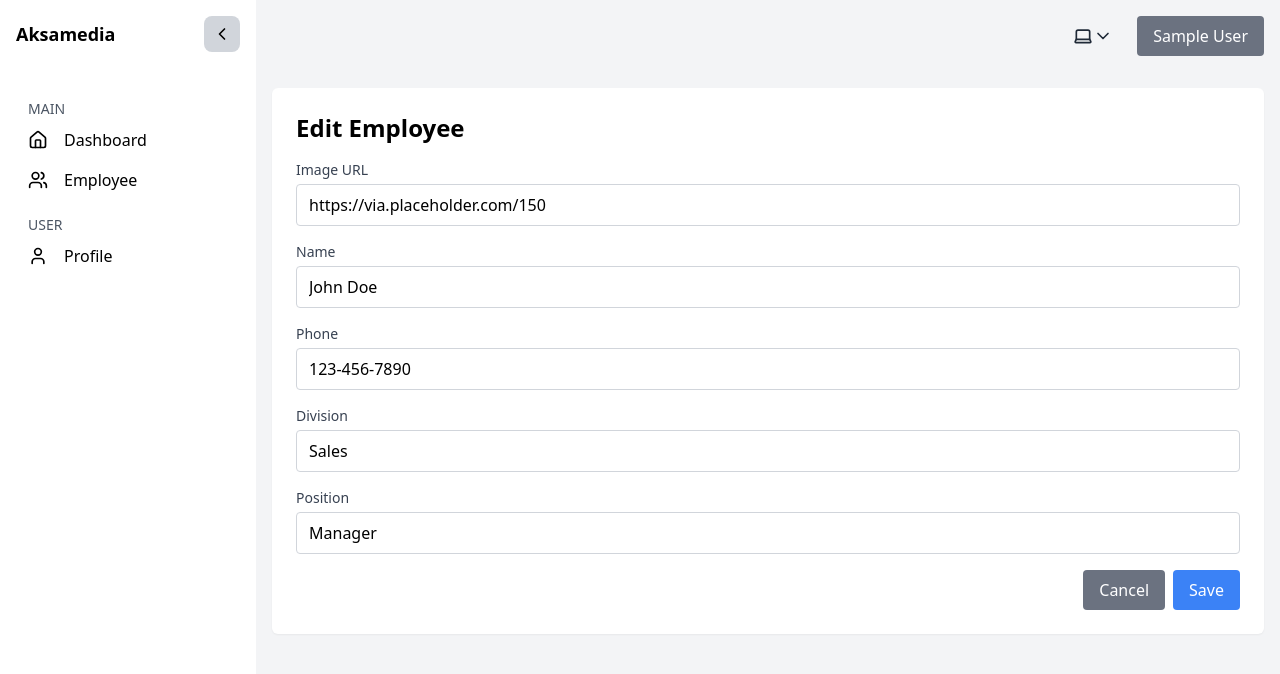
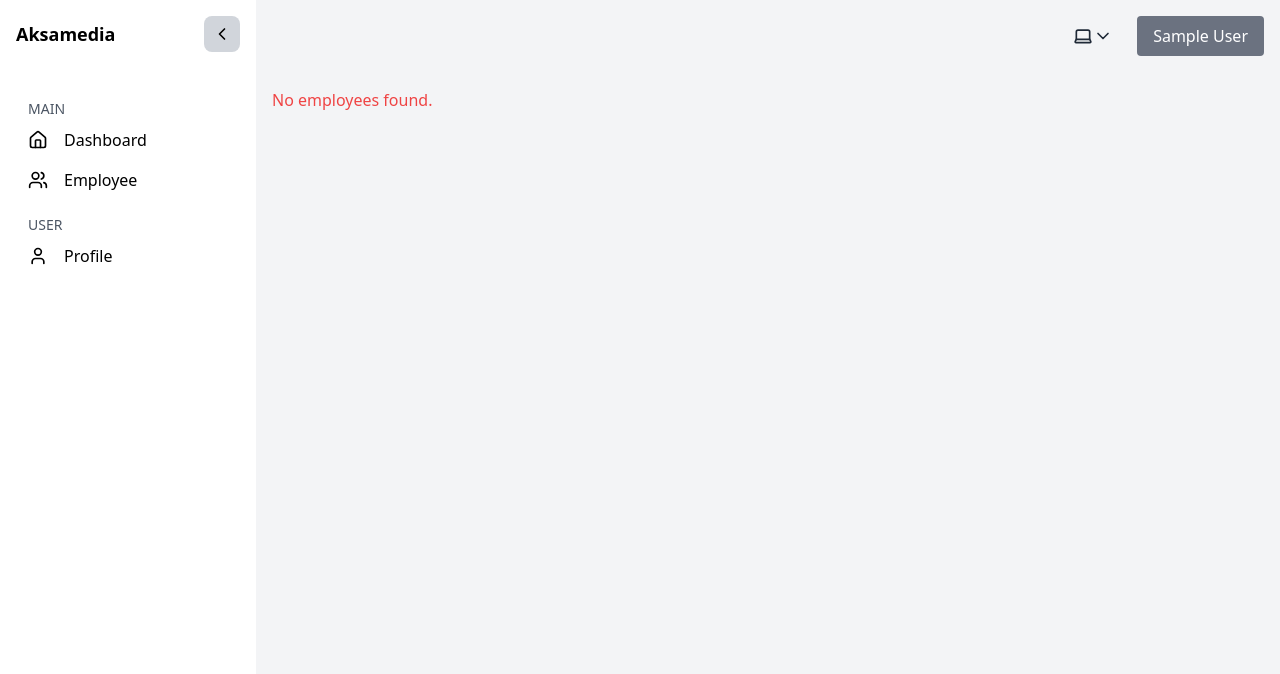
Before and after one commit to Alvalens/aksamedia-frontend, a React (Vite) app: page /employees/1/edit in a window 1280 px wide. Shown: the top 674 px of the page. Built offline with nearby package versions, Linux system fonts and the light colour scheme; sample sign-in values are in the browser's storage.

Commit message:
feat: implement local storage for employee management; add functionality to save and retrieve employee data

```diff
--- a/src/pages/employee/Create.tsx
+++ b/src/pages/employee/Create.tsx
@@ -35,6 +35,15 @@ const Create: React.FC = () => {
 			id: Math.random().toString(36).substr(2, 9),
 			...formData,
 		};
+
+		// Get existing employees from local storage
+		const existingEmployees = JSON.parse(localStorage.getItem('employees') || '[]');
+
+		// Add the new employee to the list
+		const updatedEmployees = [...existingEmployees, newEmployee];
+
+		// Save the updated list to local storage
+		localStorage.setItem('employees', JSON.stringify(updatedEmployees));
 
 		console.log('New Employee:', newEmployee);
 		alert('Employee created successfully!');
--- a/src/pages/employee/Edit.tsx
+++ b/src/pages/employee/Edit.tsx
@@ -9,26 +9,19 @@ const Edit: React.FC = () => {
   const [employee, setEmployee] = useState<Employee | null>(null);
   const [error, setError] = useState<string | null>(null);
 
-
   useEffect(() => {
-    const fetchEmployee = async () => {
-      // Replace this with API call to fetch employee by ID
-      const mockEmployeeData: Employee = {
-        id: '1',
-        image: 'https://via.placeholder.com/150',
-        name: 'John Doe',
-        phone: '123-456-7890',
-        division: 'Sales',
-        position: 'Manager',
-      };
-      if (id === mockEmployeeData.id) {
-        setEmployee(mockEmployeeData);
+    const storedEmployees = localStorage.getItem('employees');
+    if (storedEmployees) {
+      const employees: Employee[] = JSON.parse(storedEmployees);
+      const employeeToEdit = employees.find((emp) => emp.id === id);
+      if (employeeToEdit) {
+        setEmployee(employeeToEdit);
       } else {
         setError('Employee not found.');
       }
-    };
-
-    fetchEmployee();
+    } else {
+      setError('No employees found.');
+    }
   }, [id]);
 
   const handleChange = (e: React.ChangeEvent<HTMLInputElement | HTMLSelectElement>) => {
@@ -48,6 +41,15 @@ const Edit: React.FC = () => {
         return;
       }
 
+      const storedEmployees = localStorage.getItem('employees');
+      if (storedEmployees) {
+        const employees: Employee[] = JSON.parse(storedEmployees);
+        const updatedEmployees = employees.map((emp) =>
+          emp.id === employee.id ? employee : emp
+        );
+        localStorage.setItem('employees', JSON.stringify(updatedEmployees));
+      }
+
       console.log('Updated Employee:', employee);
       alert('Employee updated successfully!');
       navigate('/employees');
@@ -63,13 +65,13 @@ const Edit: React.FC = () => {
   }
 
   return (
-    <div className='max-w-7xl mx-auto p-6 bg-white shadow-sm rounded-md'>
+    <div className='max-w-7xl mx-auto p-6 bg-white dark:bg-gray-600 dark:text-white shadow-sm rounded-md'>
       <div className="space-y-4">
         <h1 className="text-2xl font-bold mb-4">Edit Employee</h1>
         {error && <p className="text-red-500 mb-4">{error}</p>}
         <form onSubmit={handleSubmit} className="space-y-4">
           <div>
-          <label htmlFor="image" className="block text-sm font-medium text-gray-700">
+            <label htmlFor="image" className="block text-sm font-medium text-gray-700 dark:text-white">
               Image URL
             </label>
             <input
@@ -78,11 +80,11 @@ const Edit: React.FC = () => {
               name="image"
               value={employee.image}
               onChange={handleChange}
-            className="mt-1 block w-full border border-gray-300 rounded px-3 py-2"
+              className="mt-1 block dark:bg-gray-700 w-full border border-gray-300 rounded px-3 py-2"
             />
           </div>
           <div>
-          <label htmlFor="name" className="block text-sm font-medium text-gray-700">
+            <label htmlFor="name" className="block text-sm font-medium text-gray-700 dark:text-white">
               Name
             </label>
             <input
@@ -91,12 +93,12 @@ const Edit: React.FC = () => {
               name="name"
               value={employee.name}
               onChange={handleChange}
-            className="mt-1 block w-full border border-gray-300 rounded px-3 py-2"
+              className="mt-1 block dark:bg-gray-700 w-full border border-gray-300 rounded px-3 py-2"
               required
             />
           </div>
           <div>
-          <label htmlFor="phone" className="block text-sm font-medium text-gray-700">
+            <label htmlFor="phone" className="block text-sm font-medium text-gray-700 dark:text-white">
               Phone
             </label>
             <input
@@ -105,12 +107,12 @@ const Edit: React.FC = () => {
               name="phone"
               value={employee.phone}
               onChange={handleChange}
-            className="mt-1 block w-full border border-gray-300 rounded px-3 py-2"
+              className="mt-1 block dark:bg-gray-700 w-full border border-gray-300 rounded px-3 py-2"
               required
             />
           </div>
           <div>
-          <label htmlFor="division" className="block text-sm font-medium text-gray-700">
+            <label htmlFor="division" className="block text-sm font-medium text-gray-700 dark:text-white">
               Division
             </label>
             <input
@@ -119,12 +121,12 @@ const Edit: React.FC = () => {
               name="division"
               value={employee.division}
               onChange={handleChange}
-            className="mt-1 block w-full border border-gray-300 rounded px-3 py-2"
+              className="mt-1 block dark:bg-gray-700 w-full border border-gray-300 rounded px-3 py-2"
               required
             />
           </div>
           <div>
-          <label htmlFor="position" className="block text-sm font-medium text-gray-700">
+            <label htmlFor="position" className="block text-sm font-medium text-gray-700 dark:text-white">
               Position
             </label>
             <input
@@ -133,14 +135,14 @@ const Edit: React.FC = () => {
               name="position"
               value={employee.position}
               onChange={handleChange}
-            className="mt-1 block w-full border border-gray-300 rounded px-3 py-2"
+              className="mt-1 block dark:bg-gray-700 w-full border border-gray-300 rounded px-3 py-2"
               required
             />
           </div>
           <div className="flex justify-end gap-2">
             <button
               type="button"
-            onClick={() => navigate('/')}
+              onClick={() => navigate('/employees')}
               className="bg-gray-500 text-white py-2 px-4 rounded"
             >
               Cancel
--- a/src/pages/employee/Index.tsx
+++ b/src/pages/employee/Index.tsx
@@ -3,64 +3,7 @@ import { Link, useSearchParams } from 'react-router-dom';
 import { Employee } from '../../../types/Employee';
 
 const Index: React.FC = () => {
-  const [employees, setEmployees] = useState<Employee[]>([
-    {
-      id: '1',
-      image: 'https://via.placeholder.com/150',
-      name: 'John Doe',
-      phone: '123-456-7890',
-      division: 'Sales',
-      position: 'Manager',
-    },
-    {
-      id: '2',
-      image: 'https://via.placeholder.com/150',
-      name: 'Jane Smith',
-      phone: '987-654-3210',
-      division: 'HR',
-      position: 'Assistant',
-    },
-    {
-      id: '3',
-      image: 'https://via.placeholder.com/150',
-      name: 'Jane Smith',
-      phone: '987-654-3210',
-      division: 'HR',
-      position: 'Assistant',
-    },
-    {
-      id: '4',
-      image: 'https://via.placeholder.com/150',
-      name: 'Jane Smith',
-      phone: '987-654-3210',
-      division: 'HR',
-      position: 'Assistant',
-    },
-    {
-      id: '5',
-      image: 'https://via.placeholder.com/150',
-      name: 'Jane Smith',
-      phone: '987-654-3210',
-      division: 'HR',
-      position: 'Assistant',
-    },
-    {
-      id: '6',
-      image: 'https://via.placeholder.com/150',
-      name: 'Jane Smith',
-      phone: '987-654-3210',
-      division: 'HR',
-      position: 'Assistant',
-    },
-    {
-      id: '7',
-      image: 'https://via.placeholder.com/150',
-      name: 'Jane Smith',
-      phone: '987-654-3210',
-      division: 'HR',
-      position: 'Assistant',
-    },
-  ]);
+  const [employees, setEmployees] = useState<Employee[]>([]);
 
   const [searchParams, setSearchParams] = useSearchParams();
   const queryPage = parseInt(searchParams.get('page') || '1', 10);
@@ -70,6 +13,13 @@ const Index: React.FC = () => {
   const [currentPage, setCurrentPage] = useState(queryPage);
 
   const employeesPerPage = 5;
+
+  useEffect(() => {
+    const storedEmployees = localStorage.getItem('employees');
+    if (storedEmployees) {
+      setEmployees(JSON.parse(storedEmployees));
+    }
+  }, []);
 
   useEffect(() => {
     const params = new URLSearchParams();
@@ -94,7 +44,9 @@ const Index: React.FC = () => {
   const paginate = (pageNumber: number) => setCurrentPage(pageNumber);
 
   const deleteEmployee = (id: string) => {
-    setEmployees(employees.filter((employee) => employee.id !== id));
+    const updatedEmployees = employees.filter((employee) => employee.id !== id);
+    setEmployees(updatedEmployees);
+    localStorage.setItem('employees', JSON.stringify(updatedEmployees));
     console.log(`Employee with ID: ${id} deleted.`);
   };
 
@@ -173,7 +125,7 @@ const Index: React.FC = () => {
             </tbody>
           </table>
         </div>
-        </div>
+      </div>
       {/* Pagination */}
       {totalPages > 1 && (
         <div className="flex justify-center mt-4">
```
Lines whose indentation alone changed are shown as unchanged.
